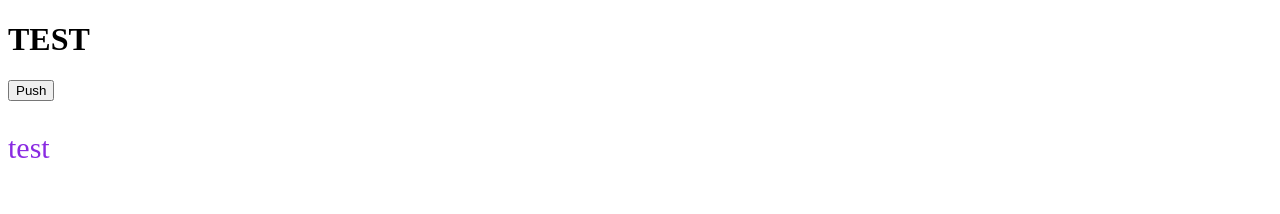
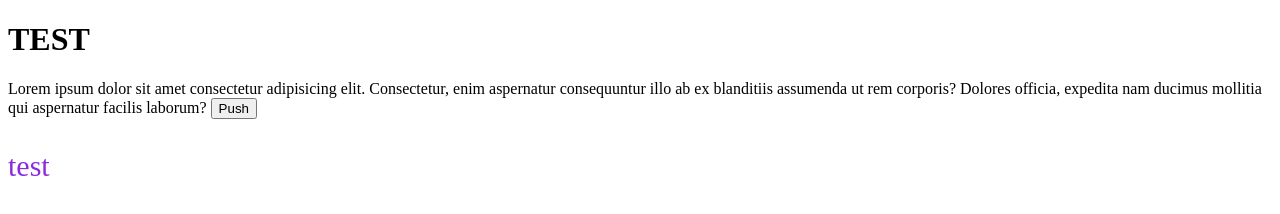
Before and after one commit to ARFreiler/Landing-Page, a plain HTML site: page public/index.html in a window 1280 px wide. Drawn offline with Linux system fonts and the light colour scheme; files that its build step writes are made by us from their sources.

Commit message:
added lorem paragraph

```diff
--- a/public/index.html
+++ b/public/index.html
@@ -1,7 +1,7 @@
 <!DOCTYPE html>
 <html lang="en">
   <head>
-    <link rel="stylesheet" href="style.css" />
+    <link rel="stylesheet" href="public/style.css" />
     <meta charset="UTF-8" />
     <meta http-equiv="X-UA-Compatible" content="IE=edge" />
     <meta name="viewport" content="width=device-width, initial-scale=1.0" />
@@ -10,6 +10,10 @@
   </head>
   <body>
     <h1>TEST</h1>
+    Lorem ipsum dolor sit amet consectetur adipisicing elit. Consectetur, enim
+    aspernatur consequuntur illo ab ex blanditiis assumenda ut rem corporis?
+    Dolores officia, expedita nam ducimus mollitia qui aspernatur facilis
+    laborum?
     <button id="button">Push</button>
     <p>test</p>
     <script src="script.js"></script>
```
